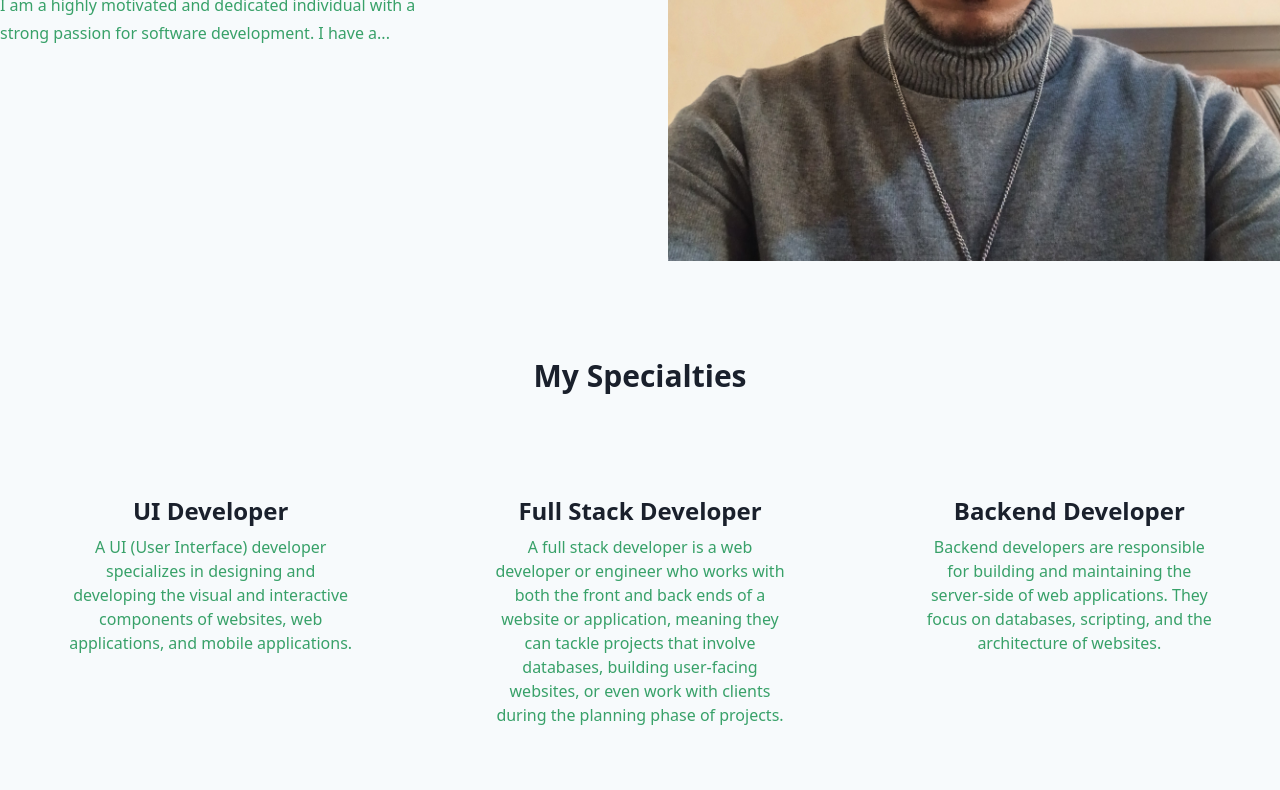
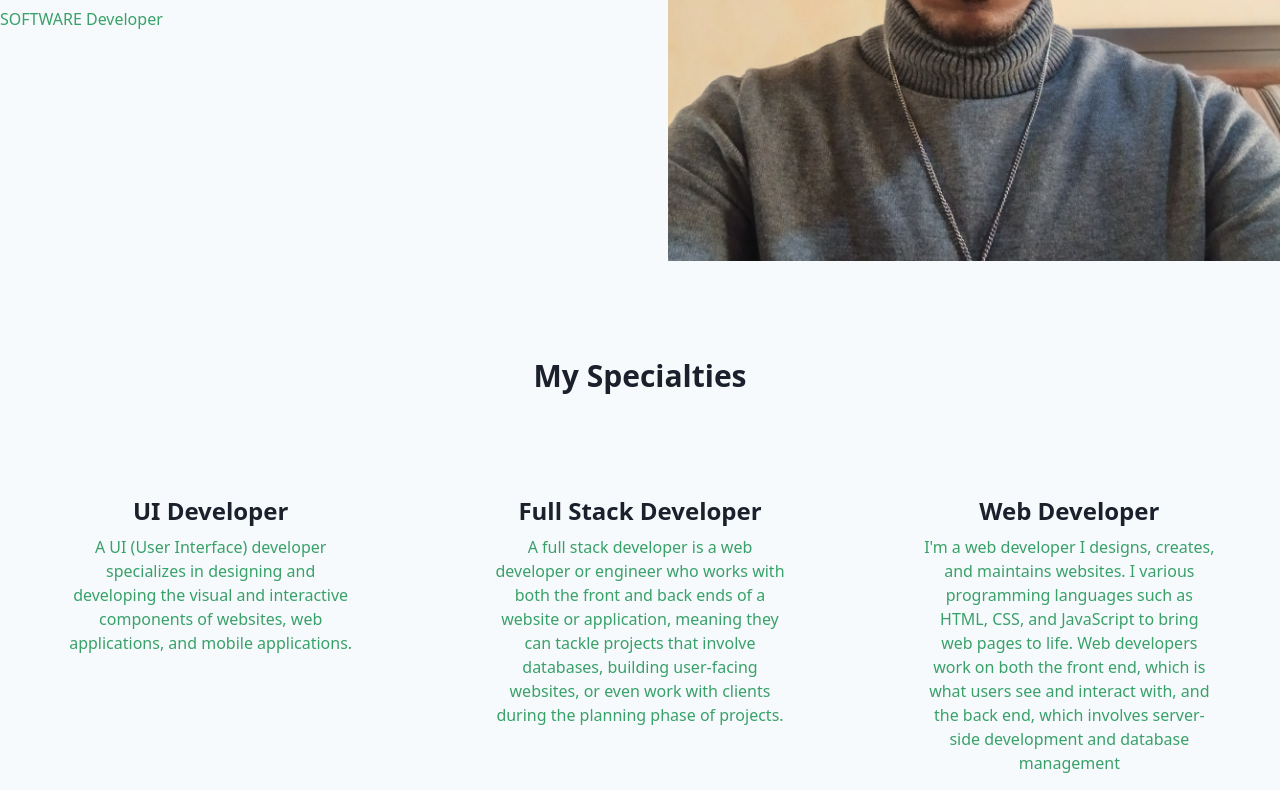
Before and after one commit to ChristopherTsh/CHRTSH528_BCL2401_GroupA_Christopher-Tshoma-CDV05, a website: page index.html in a window 1280 px wide. Shown: the part 479-1269 px from the top of the page. Drawn offline with nearby package versions, Linux system fonts and the light colour scheme.

Commit message:
"Updated index.html: changed heading and paragraph text, replaced image alt text, and modified job title and description."

```diff
--- a/index.html
+++ b/index.html
@@ -54,9 +54,9 @@
           <h1 class="mb-8 text-4xl font-extrabold leading-tight lg:text-6xl text-dark">
               CHRISTOPHER THAPELO TSHOMA
           </h1>
-          <p class="mb-6 text-base font-normal leading-7 lg:w-3/4 text-primary">
-              I am a highly motivated and dedicated individual with a strong passion for software development. I have a...
-          </p>
+          <h2 class="mb-6 text-base font-normal leading-7 lg:w-3/4 text-primary">
+              SOFTWARE Developer
+          </h2>
       </div>
       <div class="items-center justify-center hidden col-span-1 md:flex">
           <img src="./IMG/IMG_20240524_132742_325.jpg" alt="CHRISTOPHER TSHOMA" />
@@ -89,13 +89,12 @@
                   </p>
               </div>
           </div>
-          <!-- Backend Developer -->
+          <!-- Web Developer -->
           <div class="flex flex-col items-center gap-6 px-6 py-5 rounded-3xl shadow-main hover:bg-primary transition duration-300">
               <div class="flex flex-col gap-2 text-center px-6">
-                  <h4 class="text-2xl font-extrabold text-dark">Backend Developer</h4>
+                  <h4 class="text-2xl font-extrabold text-dark">Web Developer</h4>
                   <p class="font-medium text-primary">
-                      Backend developers are responsible for building and maintaining the server-side of web applications. They focus on databases, scripting, and the architecture of websites.
-                  </p>
+                  I'm a web developer I designs, creates, and maintains websites. I various programming languages such as HTML, CSS, and JavaScript to bring web pages to life. Web developers work on both the front end, which is what users see and interact with, and the back end, which involves server-side development and database management                  </p>
               </div>
           </div>
       </div>
@@ -145,7 +144,8 @@
     </div>
     <div class="text-center text-lg text-secondary">
         <p>
-            Write about yourself here. Share your background, experience, skills, and any other information you would like visitors to know about you.
+
+I am a software developer with experience in HTML, CSS, Tailwind, and vanilla JavaScript. Currently, I am learning React and have been in a one-year programming program for six months. I have also worked with GitHub, Git, Figma, and other tools. My goal is to become a full-stack developer and achieve a high level of expertise in the field
         </p>
     </div>
 </section>
```
